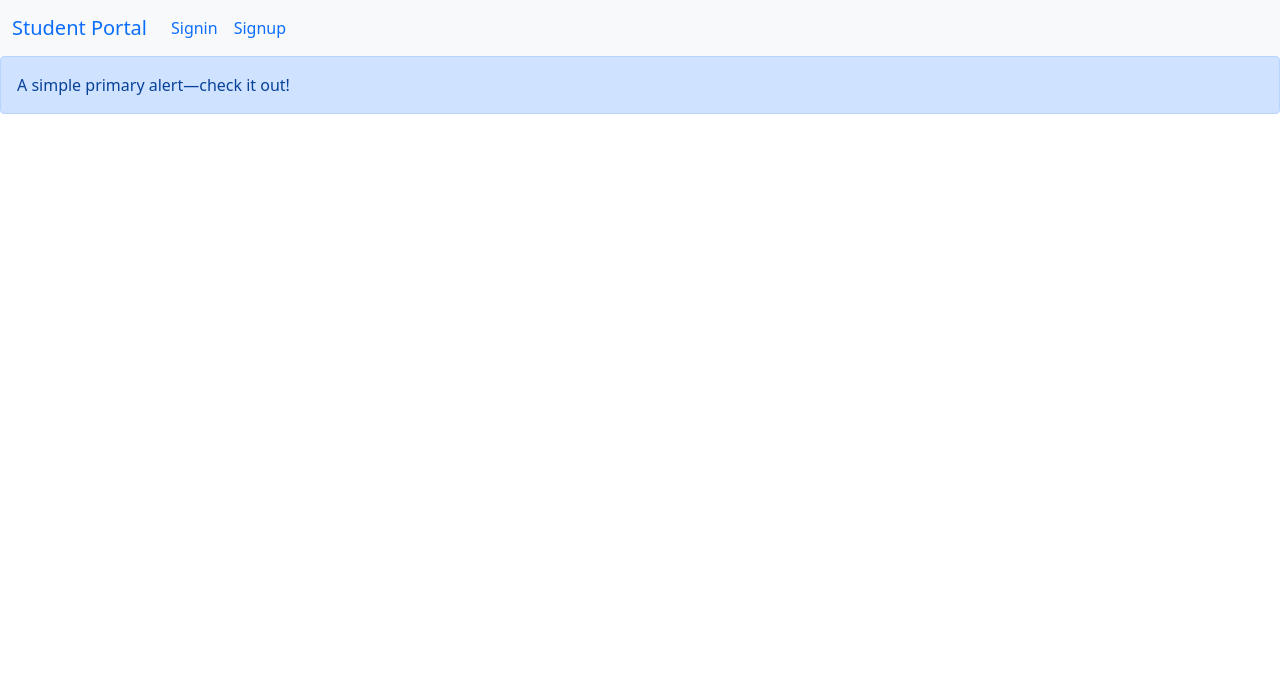
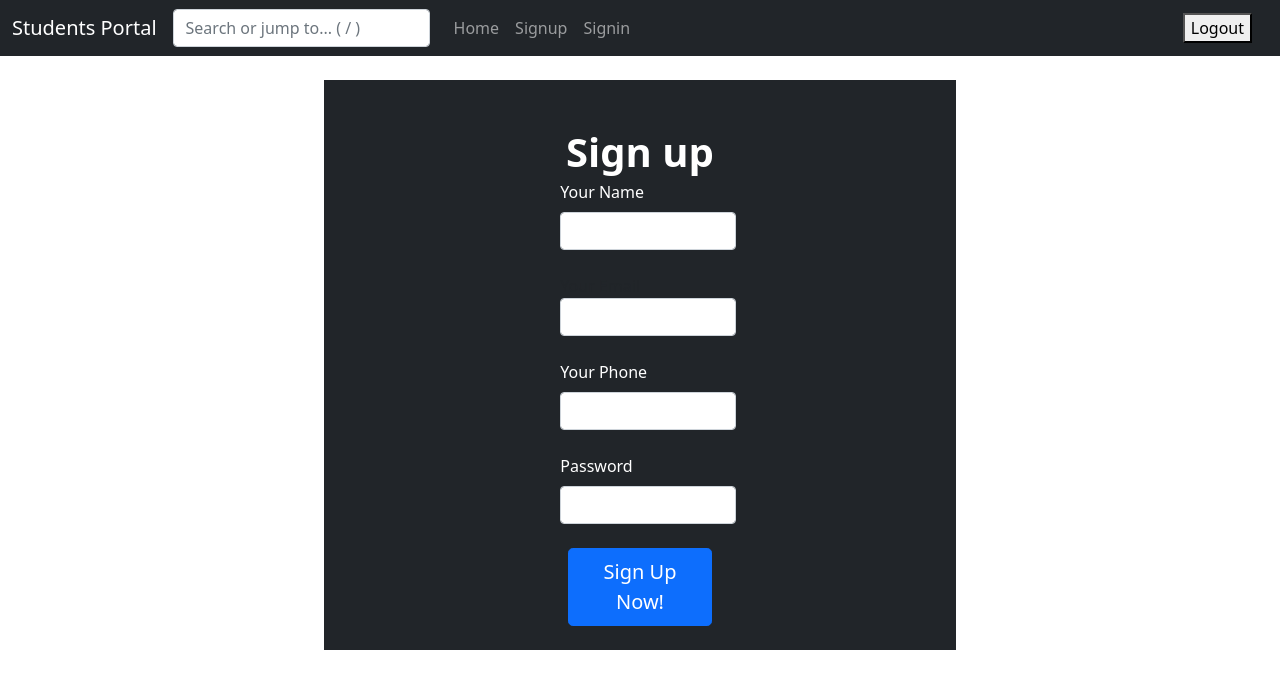
Before and after one commit to JamshaidKhalid/Students-Login, a React (Create React App) app in the folder studentslogin/: page /register in a window 1280 px wide. Shown: the top 688 px of the page. Built offline with nearby package versions, Linux system fonts and the light colour scheme.

Commit message:
All pages design done

```diff
--- a/studentslogin/public/index.html
+++ b/studentslogin/public/index.html
@@ -1,14 +1,12 @@
 <!DOCTYPE html>
 <html lang="en">
+
 <head>
   <meta charset="utf-8" />
   <link rel="icon" href="%PUBLIC_URL%/favicon.ico" />
   <meta name="viewport" content="width=device-width, initial-scale=1" />
-    <meta name="theme-color" content="#000000" />
-    <meta
-      name="description"
-      content="Web site created using create-react-app"
-    />
+  <!-- <meta name="theme-color" content="#000000" /> -->
+  <meta name="description" content="Web site created using create-react-app" />
   <link rel="apple-touch-icon" href="%PUBLIC_URL%/logo192.png" />
   <!--
       manifest.json provides metadata used when your web app is installed on a
@@ -26,6 +24,7 @@
     -->
   <title>React App</title>
 </head>
+
 <body>
   <noscript>You need to enable JavaScript to run this app.</noscript>
   <div id="root"></div>
@@ -40,4 +39,5 @@
       To create a production bundle, use `npm run build` or `yarn build`.
     -->
 </body>
+
 </html>
--- a/studentslogin/src/components/Navbar.js
+++ b/studentslogin/src/components/Navbar.js
@@ -3,23 +3,28 @@ import { Link } from "react-router-dom";
 const Navbar = () => {
   return (
     <div>
-      <nav className="navbar navbar-expand-lg bg-light">
+      <nav className="navbar navbar-expand-lg navbar-dark bg-dark">
         <div className="container-fluid">
           <Link className="navbar-brand" to="/">
-            Student Portal
+            Students Portal
           </Link>
-          <div
-            className="collapse navbar-collapse d-flex float-right"
-            id="navbarSupportedContent"
-          >
-            <ul className="navbar-nav me-auto mb-2 mb-lg-0 ">
+
+          <div className="collapse navbar-collapse" id="navbarSupportedContent">
+            <form className="me-3">
+              <div className="form-white input-group">
+                <input
+                  type="search"
+                  className="form-control rounded"
+                  placeholder="Search or jump to... ( / )"
+                  aria-label="Search"
+                  aria-describedby="search-addon"
+                />
+              </div>
+            </form>
+            <ul className="navbar-nav me-auto mb-2 mb-lg-0">
               <li className="nav-item">
-                <Link
-                  className="nav-link active"
-                  aria-current="page"
-                  to="/signin"
-                >
-                  Signin
+                <Link className="nav-link" to="/">
+                  Home
                 </Link>
               </li>
               <li className="nav-item">
@@ -27,7 +32,13 @@ const Navbar = () => {
                   Signup
                 </Link>
               </li>
+              <li className="nav-item">
+                <Link className="nav-link" to="/signin">
+                  Signin
+                </Link>
+              </li>
             </ul>
+            <button className="d-flex flex-row ms-auto me-3">Logout</button>
           </div>
         </div>
       </nav>
--- a/studentslogin/src/index.css
+++ b/studentslogin/src/index.css
@@ -1,13 +1,27 @@
 body {
   margin: 0;
-  font-family: -apple-system, BlinkMacSystemFont, 'Segoe UI', 'Roboto', 'Oxygen',
-    'Ubuntu', 'Cantarell', 'Fira Sans', 'Droid Sans', 'Helvetica Neue',
+  font-family: -apple-system, BlinkMacSystemFont, "Segoe UI", "Roboto", "Oxygen",
+    "Ubuntu", "Cantarell", "Fira Sans", "Droid Sans", "Helvetica Neue",
     sans-serif;
   -webkit-font-smoothing: antialiased;
   -moz-osx-font-smoothing: grayscale;
 }
 
 code {
-  font-family: source-code-pro, Menlo, Monaco, Consolas, 'Courier New',
+  font-family: source-code-pro, Menlo, Monaco, Consolas, "Courier New",
     monospace;
 }
+
+.form-white.input-group > .form-control:focus {
+  border-color: #fff;
+  box-shadow: inset 0 0 0 1px #fff;
+}
+
+.navbar-dark .navbar-nav .nav-link {
+  color: #fff;
+}
+
+.navbar-dark .navbar-nav .nav-link:hover,
+.navbar-dark .navbar-nav .nav-link:focus {
+  color: rgba(255, 255, 255, 0.75);
+}
--- a/studentslogin/src/pages/Home.js
+++ b/studentslogin/src/pages/Home.js
@@ -1,9 +1,21 @@
-import React from 'react'
+import React from "react";
 
 function Home() {
-    return (
-        <div>Home</div>
-    )
+  return (
+    <div className="w-50 p-3 container mt-2 w-100 p-3">
+      <div className="row d-flex justify-content-center align-items-center bg-dark">
+        <div className="col-md-10 col-lg-6 col-xl-5 order-2 order-lg-1 ">
+          <p className="text-center h1 mt-2 mb-1 text-white">Welcome, Ahmed</p>
+
+          <p className="text-center h1 fw-bold mt-2 mb-1 text-white"></p>
+
+          <p className="text-center fw-bold mt-2 mb-1 text-white">
+            Your phone is 034738580
+          </p>
+        </div>
+      </div>
+    </div>
+  );
 }
 
-export default Home
+export default Home;
--- a/studentslogin/src/pages/Register.js
+++ b/studentslogin/src/pages/Register.js
@@ -2,8 +2,61 @@ import React from "react";
 
 function Register() {
   return (
-    <div class="alert alert-primary" role="alert">
-      A simple primary alert—check it out!
+    <div className="w-50 p-3 container mt-2">
+      <div className="row d-flex justify-content-center align-items-center bg-dark">
+        <div className="col-md-10 col-lg-6 col-xl-5 order-2 order-lg-1 ">
+          <p className="text-center h1 fw-bold mt-5 mb-1 mx-1 mx-md-4 text-white">
+            Sign up
+          </p>
+
+          <form className="mx-1 mx-md-4">
+            <div className="d-flex flex-row align-items-center mb-4 float-left">
+              <i className="fas fa-user fa-lg me-3 fa-fw"></i>
+              <div className="form-outline flex-fill mb-0">
+                <label className="form-label text-white" for="name">
+                  Your Name
+                </label>
+                <input type="text" id="name" className="form-control" />
+              </div>
+            </div>
+
+            <div className="d-flex flex-row align-items-center mb-4 float-left">
+              <i className="fas fa-envelope fa-lg me-3 fa-fw"></i>
+              <div className="form-outline flex-fill mb-0">
+                <label className=" text-whiteform-label" for="email">
+                  Your Email
+                </label>
+                <input type="email" id="email" className="form-control" />
+              </div>
+            </div>
+            <div className="d-flex flex-row align-items-center mb-4">
+              <i className="fas fa-envelope fa-lg me-3 fa-fw"></i>
+              <div className="form-outline flex-fill mb-0">
+                <label className="form-label text-white" for="email">
+                  Your Phone
+                </label>
+                <input type="tel" className="form-control" />
+              </div>
+            </div>
+
+            <div className="d-flex flex-row align-items-center mb-4">
+              <i className="fas fa-lock fa-lg me-3 fa-fw"></i>
+              <div className="form-outline flex-fill mb-0">
+                <label className="form-label text-white" for="password">
+                  Password
+                </label>
+                <input type="password" id="password" className="form-control" />
+              </div>
+            </div>
+
+            <div className="d-flex justify-content-center mx-4 mb-3 mb-lg-4">
+              <button type="button" className="btn btn-primary btn-lg">
+                Sign Up Now!
+              </button>
+            </div>
+          </form>
+        </div>
+      </div>
     </div>
   );
 }
--- a/studentslogin/src/pages/Signin.js
+++ b/studentslogin/src/pages/Signin.js
@@ -1,10 +1,51 @@
-import React from 'react'
-
+import React from "react";
 
 function Signin() {
-    return (
-        <div>Signin</div>
-    )
+  return (
+    <div className="w-50 p-3 container mt-5">
+      <div className="row d-flex justify-content-center align-items-center bg-dark">
+        <div className="row justify-content-center bg-dark">
+          <div className="col-md-10 col-lg-6 col-xl-5 order-2 order-lg-1 ">
+            <p className="text-center h1 fw-bold mt-5 mb-1 mx-1 mx-md-4 text-white">
+              Sign in
+            </p>
+
+            <form className="mx-1 mx-md-4">
+              <div className="d-flex flex-row align-items-center mb-4">
+                <i className="fas fa-envelope fa-lg me-3 fa-fw"></i>
+                <div className="form-outline flex-fill mb-0">
+                  <label className=" text-whiteform-label" for="email">
+                    Your Email
+                  </label>
+                  <input type="email" id="email" className="form-control" />
+                </div>
+              </div>
+
+              <div className="d-flex flex-row align-items-center mb-4">
+                <i className="fas fa-lock fa-lg me-3 fa-fw"></i>
+                <div className="form-outline flex-fill mb-0">
+                  <label className="form-label text-white" for="password">
+                    Your Password
+                  </label>
+                  <input
+                    type="password"
+                    id="password"
+                    className="form-control"
+                  />
+                </div>
+              </div>
+
+              <div className="d-flex justify-content-center mx-4 mb-3 mb-lg-4">
+                <button type="button" className="mb-5 btn btn-primary btn-lg">
+                  Sign in
+                </button>
+              </div>
+            </form>
+          </div>
+        </div>
+      </div>
+    </div>
+  );
 }
 
-export default Signin
+export default Signin;
```
Lines whose indentation alone changed are shown as unchanged.
